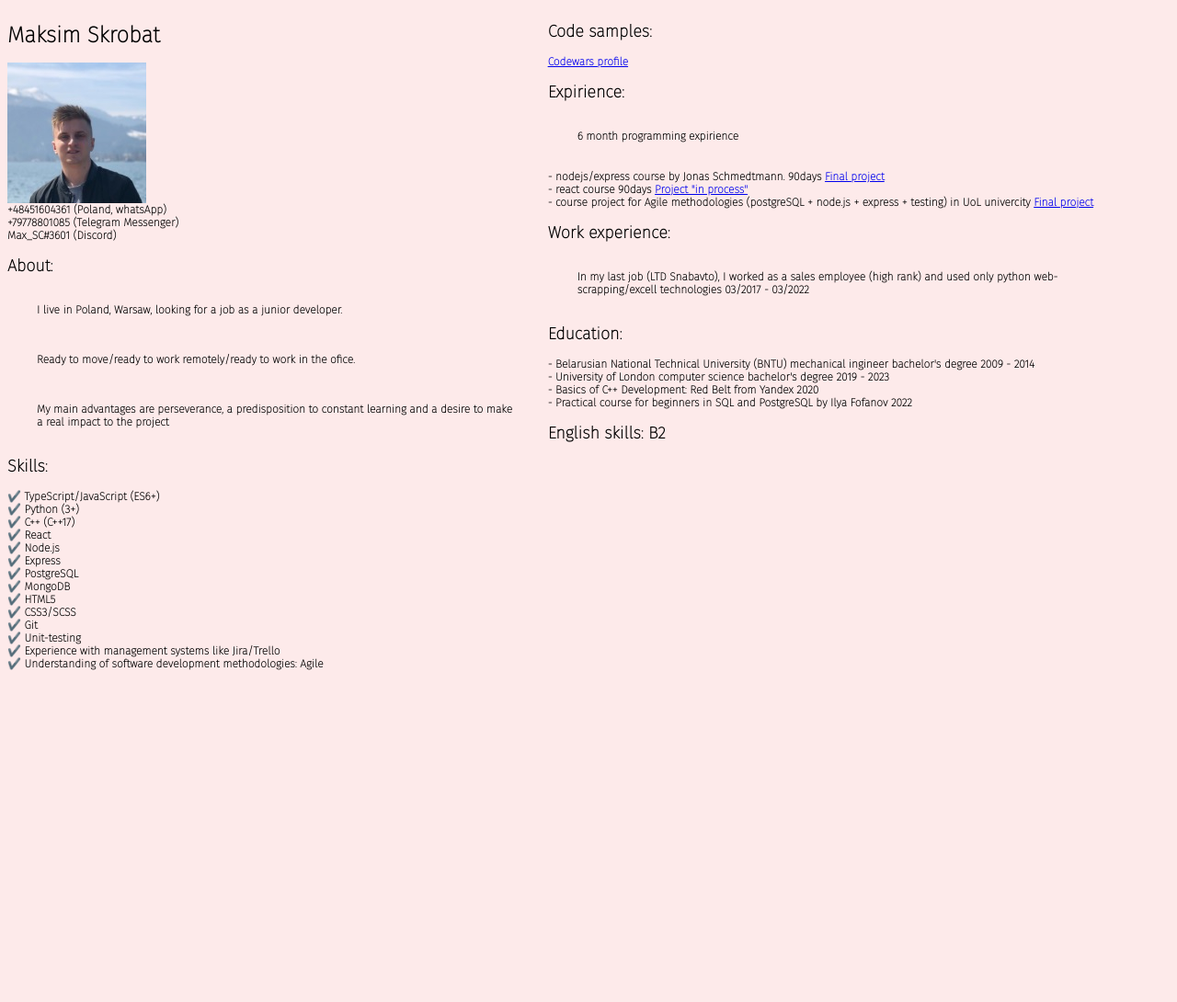
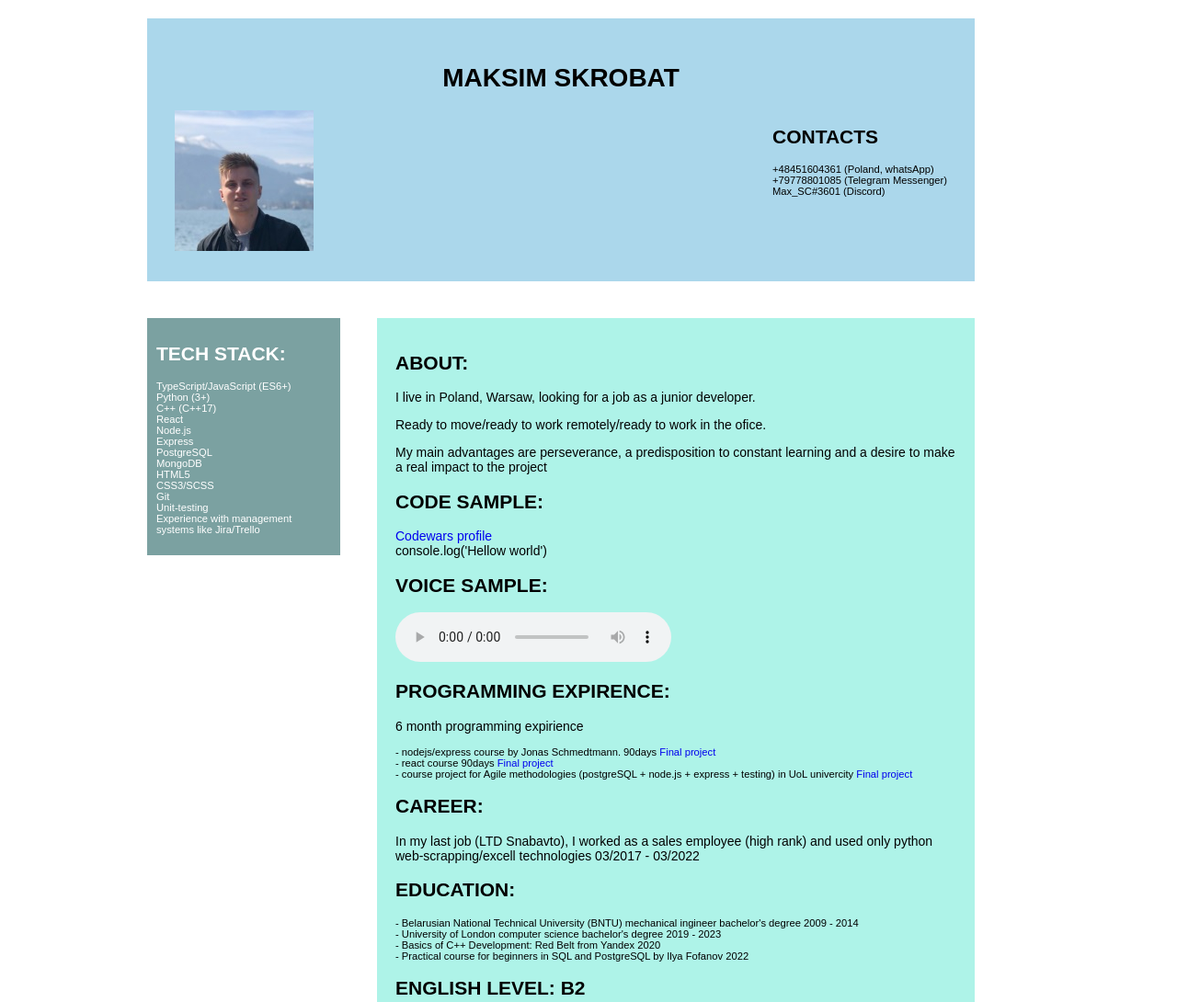
Before and after one commit to scalette/rsschool-cv, a plain HTML site: page index.html in a window 1280 px wide. Shown: the top 1090 px of the page at 92% size. Before the commit the page ends 800 px from the top, so only its background shows below. Drawn offline with Linux system fonts and the light colour scheme; a web font is replaced by a local one.

Commit message:
refactor: change structure of the project

```diff
--- a/index.html
+++ b/index.html
@@ -1,83 +1,96 @@
+<!DOCTYPE html>
 <html lang="en">
 <head>
     <meta charset="UTF-8">
     <meta http-equiv="X-UA-Compatible" content="IE=edge">
     <meta name="viewport" content="width=device-width, initial-scale=1.0">
+    <link rel="icon" href="assets/icon.svg">
     <link rel="stylesheet" href="style.css">
     <link rel="preconnect" href="https://fonts.googleapis.com">
     <link rel="preconnect" href="https://fonts.gstatic.com" crossorigin>
-    <link href="https://fonts.googleapis.com/css2?family=Fira+Sans:wght@100&family=Vampiro+One&display=swap" rel="stylesheet">
+    <link href="https://fonts.googleapis.com/css2?family=Kdam+Thmor+Pro&display=swap" rel="stylesheet">
     <title>Document</title>
 </head>
 <body>
-    <div class="column-left">
     <header>
-            <h1>Maksim Skrobat</h1>
-            <img src="./face.jpg" alt="my_photo">
-            <div>
+        <h1>MAKSIM SKROBAT</h1>
+        <div class="column-header-left">
+            <img src="./assets/face.jpg" alt="my_photo">
+        </div>
+        <nav>
+        <div class="column-header-right">
+            <div><h2>CONTACTS</h2></div>
             <ul class="border">
                 <li>+48451604361 (Poland, whatsApp)</li>
                 <li>+79778801085 (Telegram Messenger)</li>
                 <li>Max_SC#3601 (Discord)</li>
             </ul>
         </div>
+        </nav>
     </header>
+    <aside class="side-bar">
+        <h2>TECH STACK:</h2>
+        <ul>
+            <li>TypeScript/JavaScript (ES6+)</li>
+            <li>Python (3+)</li>
+            <li>C++ (C++17)</li>
+            <li>React</li>
+            <li>Node.js</li>
+            <li>Express</li>
+            <li>PostgreSQL</li>
+            <li>MongoDB</li>
+            <li>HTML5</li>
+            <li>CSS3/SCSS</li>
+            <li>Git</li>
+            <li>Unit-testing</li>
+            <li>Experience with management systems like Jira/Trello</li>
+        </ul>
+    </aside>
+    <main>
         <div class="container">
-            <h2>About:</h2>
+            <h2>ABOUT:</h2>
             <p>I live in Poland, Warsaw, looking for a job as a junior developer.</p>
             <p>Ready to move/ready to work remotely/ready to work in the ofice.</p>
             <p>My main advantages are perseverance, a predisposition to constant learning and a desire to make a real impact to the project</p>
         </div>
         <div class="container">
-            <h2>Skills:</h2>
-            <ul class="border">
-                <li>✔️ TypeScript/JavaScript (ES6+)</li>
-                <li>✔️ Python (3+)</li>
-                <li>✔️ C++ (C++17)</li>
-                <li>✔️ React</li>
-                <li>✔️ Node.js</li>
-                <li>✔️ Express</li>
-                <li>✔️ PostgreSQL</li>
-                <li>✔️ MongoDB</li>
-                <li>✔️ HTML5</li>
-                <li>✔️ CSS3/SCSS</li>
-                <li>✔️ Git</li>
-                <li>✔️ Unit-testing</li>
-                <li>✔️ Experience with management systems like Jira/Trello</li>
-                <li>✔️ Understanding of software development methodologies: Agile</li>
-            </ul>
-        </div>
-    </div>
-    <div class="column-right">
-        <div class="container">
-            <h2>Code samples:</h2>
+            <h2>CODE SAMPLE:</h2>
             <a href="https://www.codewars.com/users/scalette">Codewars profile</a>
+            <div><code>console.log('Hellow world')</code></div>
+            <h2>VOICE SAMPLE:</h2>
+            <audio controls>
+                <source src="https://www.w3schools.com/html/horse.ogg">
+                <source src="https://www.w3schools.com/html/horse.mp3">
+            </audio>
         </div>
         <div class="container">
-            <h2>Expirience:</h2>
+            <h2>PROGRAMMING EXPIRENCE:</h2>
             <p>6 month programming expirience</p>
-            <ul class="border">
+            <ul>
                 <li>- nodejs/express course by Jonas Schmedtmann. 90days <a href="https://nameless-savannah-40694.herokuapp.com">Final project</a></li>
-                <li>- react course 90days <a href="https://github.com/scalette/crwn-clothing-v2">Project "in process"</a></li>
+                <li>- react course 90days <a href="https://melodious-macaron-b097aa.netlify.app/">Final project</a></li>
                 <li>- course project for Agile methodologies (postgreSQL + node.js + express + testing) in UoL univercity <a href="https://github.com/scalette/uol-agile-degree-planner">Final project</a></li>
             </ul>
         </div>
         <div class="container">
-            <h2>Work experience:</h2>
+            <h2>CAREER:</h2>
             <p>In my last job (LTD Snabavto), I worked as a sales employee (high rank) and used only python web-scrapping/excell technologies 03/2017 - 03/2022</p>
         </div>
         <div class="container">
-            <h2>Education:</h2>
-            <ul class="border">
+            <h2>EDUCATION:</h2>
+            <ul>
                 <li>- Belarusian National Technical University (BNTU) mechanical ingineer bachelor's degree 2009 - 2014</li>
                 <li>- University of London computer science bachelor's degree 2019 - 2023</li>
                 <li>- Basics of C++ Development: Red Belt from Yandex 2020</li>
                 <li>- Practical course for beginners in SQL and PostgreSQL by Ilya Fofanov 2022</li>
             </ul>
+            <h2>ENGLISH LEVEL: B2</h2>
         </div>
+    </main>
     <footer>
-            <h2>English skills: B2</h2>
+        <a href="https://github.com/scalette">GitHub profile</a>
+        <p>2022</p>
+        <div class="logo"><img src="https://app.rs.school/static/images/logo-rsschool3.png" alt="RSSchool"></div>
     </footer>
-    </div>
 </body>
 </html>
--- a/style.css
+++ b/style.css
@@ -1,41 +1,101 @@
-body {
-    color: black;
-    font-family: 'Fira Sans', sans-serif;
-    font-weight: bold;
-    font-size: medium;
-    font-size: 12px;
-    background-color: rgb(253, 234, 234);
-    display: flex;
+header{
+  padding: 30px;
+  margin: 20px;
+  width: 900px;
+  text-align: left;
+  background: #abd7eb;
+  float:left;
+  transition: color 0.5s;
 }
-  ul {
-    list-style-type: none;
-    margin: 0;
-    padding: 0;
-  }
-  p {
-    margin-top: 20px;
-    margin-bottom: 20px;
-    margin-right: 30px;
-    margin-left: 16px;
-    padding-top: 10px;
-    padding-right: 6px;
-    padding-bottom: 10px;
-    padding-left: 16px;
-  }
 
-  div{
-        width: auto;
-        margin: 0 auto;
-  }
+header:hover{
+  background: #dbe8ee;
+	color:rgb(211, 79, 79);
+}
 
-  header{
-    margin-left: auto;
-    margin-right: auto
-  }
-  .container{
-      width: auto;
-      margin: 0 auto;
-  }
-  .code{
-      background-color: bisque;
-  }
+h1{
+  text-align: center;
+
+}
+.column-header-left{
+  float:left;
+}
+.column-header-right{
+  float:right;
+}
+main{
+  padding: 20px;
+  margin: 20px;
+  background: #aef3e8;
+  float: left;
+  width: 650px;
+  transition: color 0.5s;
+}
+
+main:hover{
+  background: #dbe8ee;
+	color:rgb(211, 79, 79);
+}
+
+footer{
+  padding: 30px;
+  margin: 20px;
+  width: 900px;
+	clear:left;
+  text-align: right;
+	background:rgb(204, 191, 250);
+	color:#fff;
+  transition: color 0.5s;
+}
+
+footer:hover{
+  background: #dbe8ee;
+	color:rgb(211, 79, 79);
+}
+
+aside{
+  padding: 30px;
+  margin: 20px;
+  width: 210px;
+	clear:left;
+  float: left;
+  color: white;
+  background: #7ba1a1;
+  padding: 10px;
+  transition: color 0.5s;
+}
+
+aside:hover{
+  background: #dbe8ee;
+	color:rgb(211, 79, 79);
+}
+
+body{
+  width: 1000px;
+  display: block;
+  margin: auto;
+  font-size: 14px;
+}
+
+*{
+  box-sizing: border-box;
+  font-family: 'Kdam Thmor Pro', sans-serif;
+  text-decoration: none;
+}
+
+ul {
+  padding:0;
+  list-style: none;
+  counter-reset: li;
+  font-size: 0.8em;
+}
+
+.logo{
+  height: 50px;
+  width: 120px;
+}
+
+img {
+  max-width: 100%;
+  height: auto;
+}
```
Also changed, not shown: assets/face.jpg (renamed from face.jpg), assets/icon.svg (added). Lines whose indentation alone changed are shown as unchanged.
